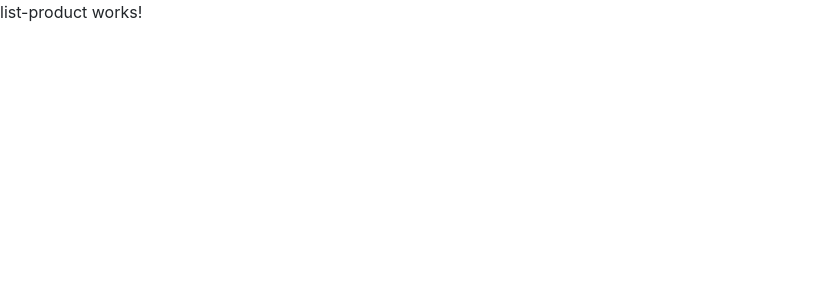
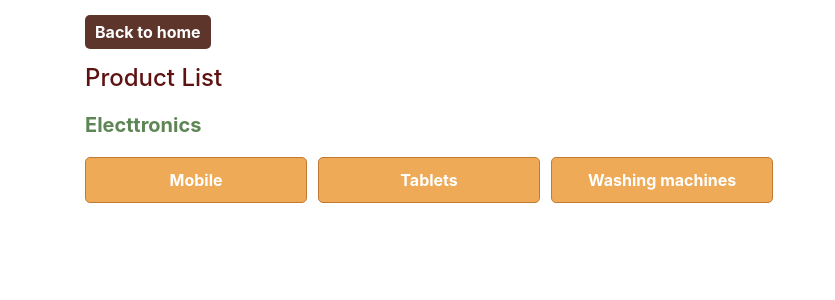
Before and after one commit to palashsinharay/storek, an Angular app: page /listproduct in a window 1280 px wide. Shown: the top 300 px of the page, without its empty margins (0-835 px from the left). Built offline with nearby package versions, Linux system fonts and the light colour scheme.

Commit message:
product details

```diff
--- a/src/app/list-product/list-product.component.css
+++ b/src/app/list-product/list-product.component.css
@@ -0,0 +1,40 @@
+h2{
+    font-size: 24px;
+    color: #5e1212;
+    margin: 0 0 20px 0;
+}
+h3{
+    color: #5e8555;
+    font-size: 20px;
+    margin: 0 0 20px;
+    font-weight: bold;
+}
+.list{
+    list-style-type: none;
+    display: grid;
+    grid-template-columns: 20% 20% 20% 20% 20%;
+    padding: 0;
+    margin: 0;
+    grid-column-gap: 1%;
+}
+
+.list li a{
+    display: block;
+    border: #c17a31 1px solid;
+    background: #eeaa56;
+    border-radius: 5px;
+    text-align: center;
+    padding: 10px;
+    color: #fff;
+    font-weight: bold;
+    cursor: pointer;
+}
+.back{
+    margin: 15px 0;
+    display: inline-block;
+    background: #5e352b;
+    color: #fff;
+    font-weight: bold;
+    border-radius: 5px;
+    padding: 5px 10px;
+}
--- a/src/app/list-product/list-product.component.html
+++ b/src/app/list-product/list-product.component.html
@@ -1,3 +1,12 @@
-<p>
-  list-product works!
-</p>
+<div class="container">
+  <a [routerLink]="['/']" class="back">Back to home </a>
+  <h2>Product List </h2>
+  <div>
+    <h3>Electtronics</h3>
+    <ul class="list">
+      <li><a [routerLink]="['/productdetails']">Mobile </a></li>
+      <li><a>Tablets </a></li>
+      <li><a>Washing machines </a></li>
+    </ul>
+  </div>
+</div>
--- a/src/app/list-product/list-product.component.ts
+++ b/src/app/list-product/list-product.component.ts
@@ -7,7 +7,9 @@ import { Component, OnInit } from '@angular/core';
 })
 export class ListProductComponent implements OnInit {
 
-  constructor() { }
+  constructor() {
+
+  }
 
   ngOnInit() {
   }
--- /dev/null
+++ b/src/app/product-details/product-details.component.css
@@ -0,0 +1,11 @@
+.back{
+    margin: 15px 0;
+    display: inline-block;
+    background: #5e352b;
+    color: #fff;
+    font-weight: bold;
+    border-radius: 5px;
+    padding: 5px 10px;
+}
+.img-responsive{max-width: 100%; border-radius: 5px;}
+p.head{font-weight: bold; margin-bottom: 0;}
--- /dev/null
+++ b/src/app/product-details/product-details.component.html
@@ -0,0 +1,21 @@
+<div class="container">
+  <a [routerLink]="['/listproduct']" class="back">Back </a>
+  <div class="row">
+    <div class="col-md-4">
+      <img src="http://www.demo.wdmtech.com/images/stories/virtuemart/product/product_lg_type.jpg" class="img-responsive" />
+    </div>
+    <div class="col-md-8">
+      <p class="head">Product Name</p>
+      <p>Product Name will go here</p>
+
+      <p class="head">Description </p>
+      <p>Description Name will go here</p>
+
+      <p class="head">Price </p>
+      <p>Price will go here</p>
+
+      <p class="head">Stock </p>
+      <p>2</p>
+    </div>
+  </div>
+</div>
--- /dev/null
+++ b/src/app/product-details/product-details.component.ts
@@ -0,0 +1,15 @@
+import { Component, OnInit } from '@angular/core';
+
+@Component({
+  selector: 'app-product-details',
+  templateUrl: './product-details.component.html',
+  styleUrls: ['./product-details.component.css']
+})
+export class ProductDetailsComponent implements OnInit {
+
+  constructor() { }
+
+  ngOnInit() {
+  }
+
+}
```
Also changed, not shown: src/app/app.module.ts (+7 -1 lines), 1 other file (tests, documents, lock files or other folders).
